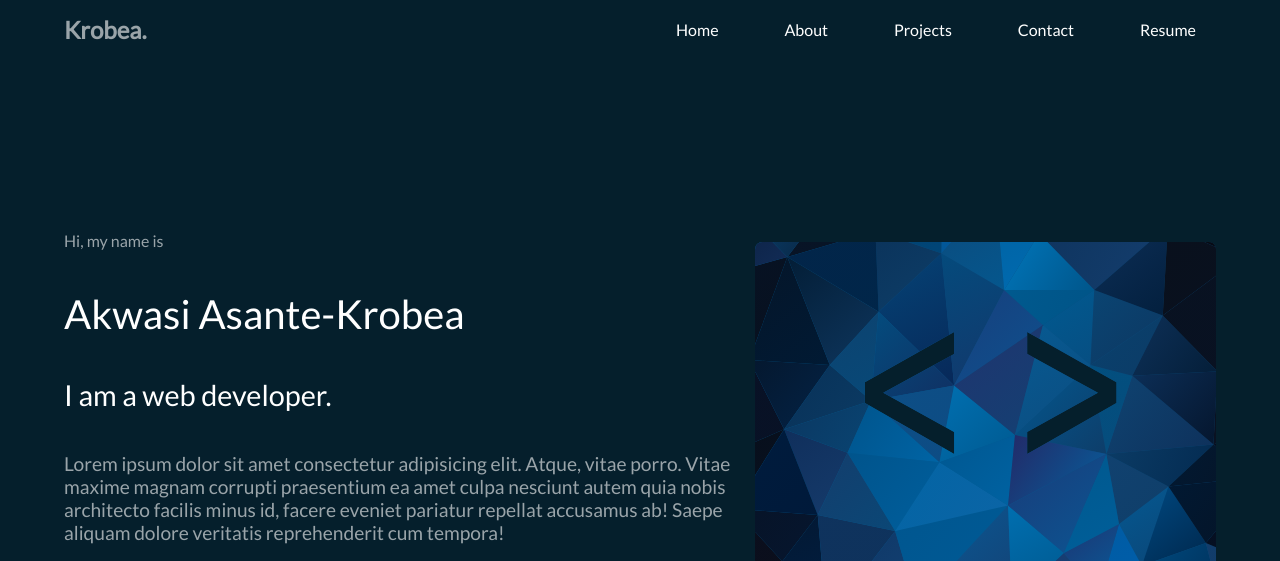
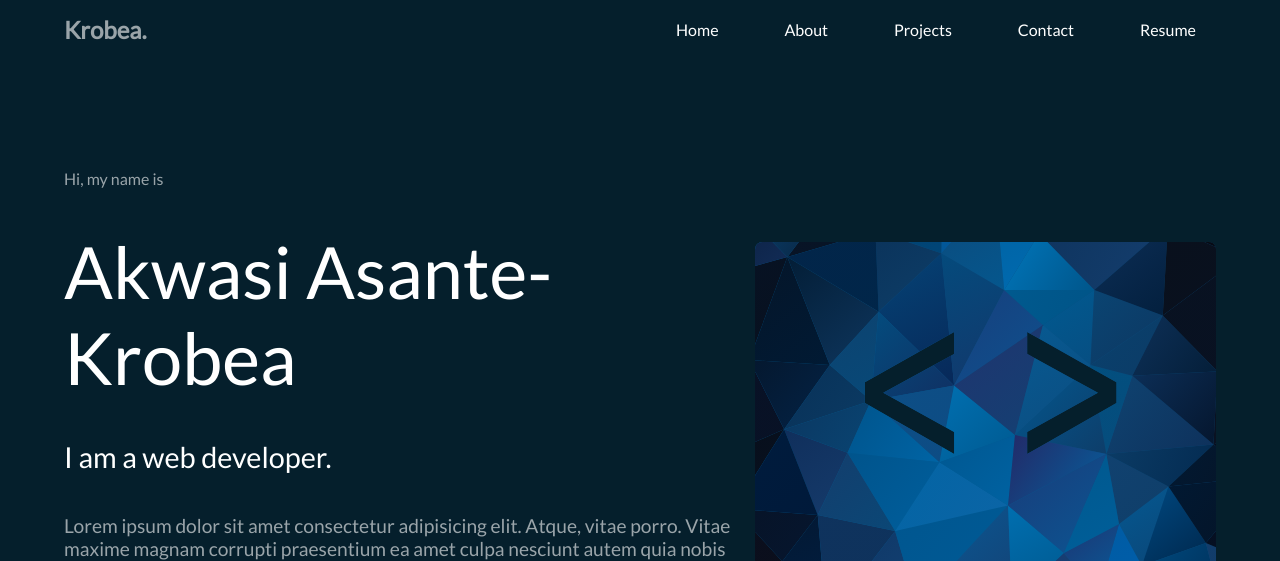
Before and after one commit to Akwasi123/Akwasi_Portfolio, a plain HTML site: page index.html in a window 1280 px wide. Shown: the top 561 px of the page. Drawn offline with Linux system fonts and the light colour scheme.

Commit message:
completed portfolio

```diff
--- a/css/style.css
+++ b/css/style.css
@@ -433,4 +433,8 @@ button{
     .p-tile .right img{
         width: 100%;
     }
+
+    .name{
+        font-size: 4.5rem;
+    }
 }
```
